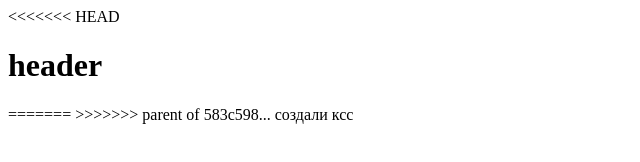
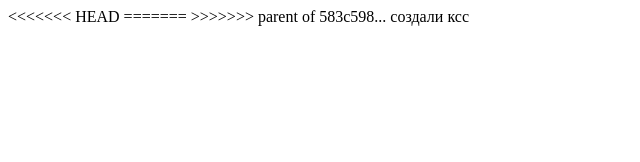
Before and after one commit to AlexInyaev/test, a plain HTML site: page index.html in a window 1280 px wide. Shown: the whole page, without its empty margins (0-640 px from the left). Drawn offline with Linux system fonts and the light colour scheme.

Commit message:
Revert "добавили заголовок"
This reverts commit 43ea1652756b7748ddb687f6d294c55e7337379e.

```diff
--- a/index.html
+++ b/index.html
@@ -9,7 +9,7 @@
     <link rel="stylesheet" href="style.css">
 </head>
 <body>
-    <h1>header</h1>
+
 </body>
 </html>
 =======
```
